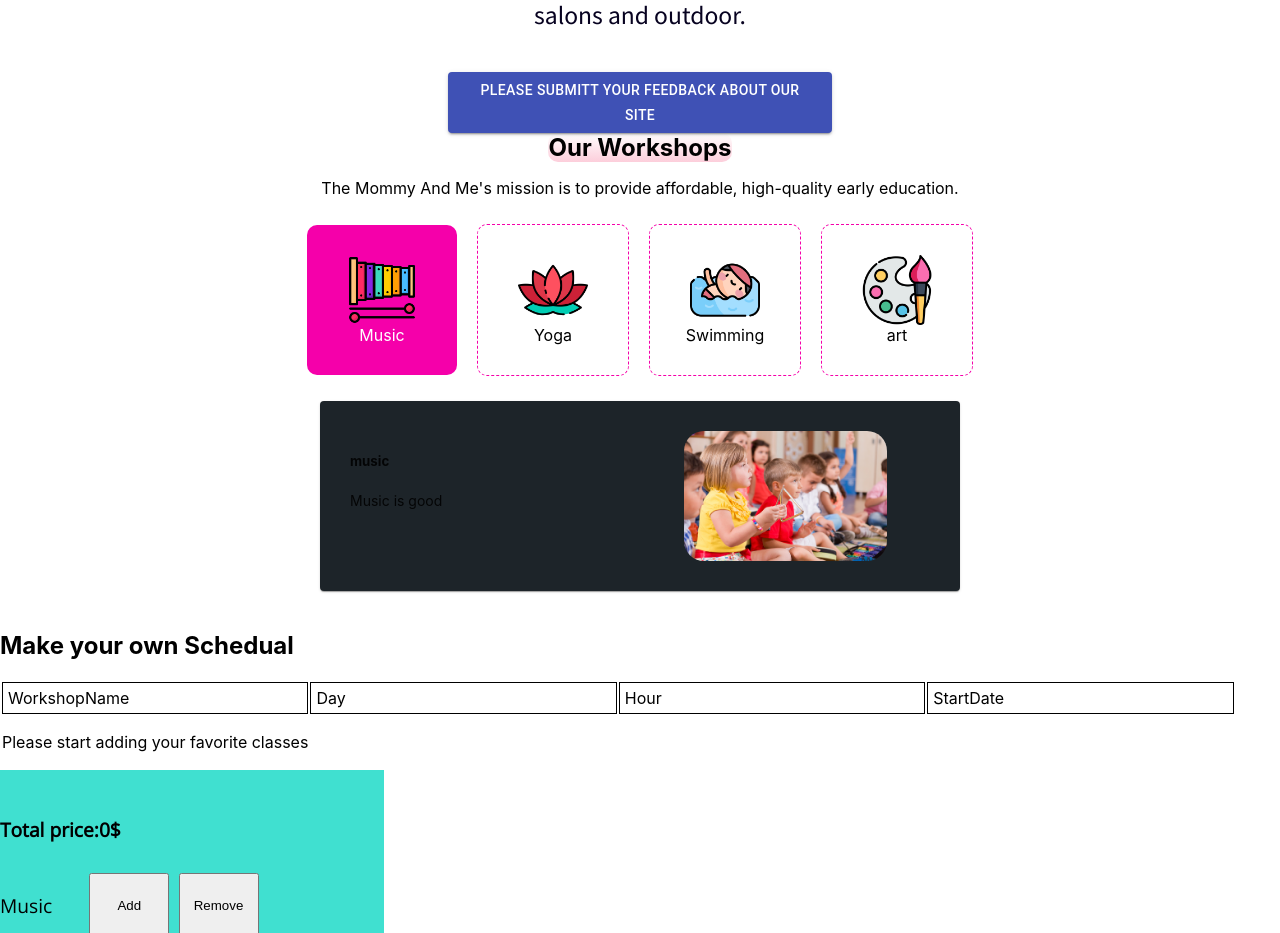
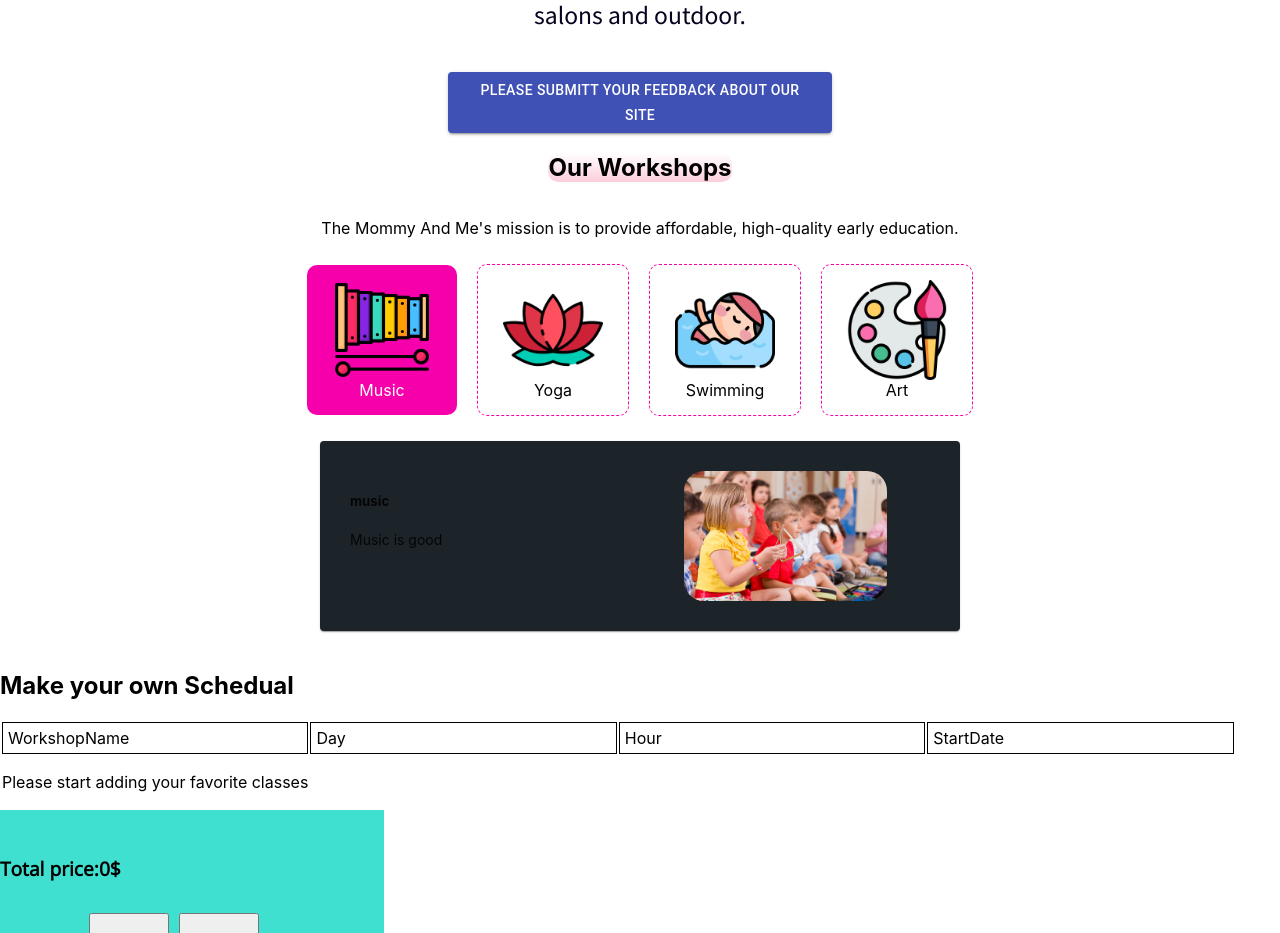
Before and after one commit to aditfz/mommy-and-me, a React (Create React App) app: page / in a window 1280 px wide. Shown: the part 804-1737 px from the top of the page. Built offline with nearby package versions, Linux system fonts and the light colour scheme.

Commit message:
cleaner code

```diff
--- a/src/components/HomePageComponents/workshops/course.tsx
+++ b/src/components/HomePageComponents/workshops/course.tsx
@@ -35,8 +35,8 @@ const useStyles = makeStyles((theme) => ({
     backgroundColor: '#f500aa',
   },
   image: {
-    width: 70,
-    height: 70,
+    width: 100,
+    height: 100,
   },
 }));
 
--- a/src/components/HomePageComponents/workshops/workshops.tsx
+++ b/src/components/HomePageComponents/workshops/workshops.tsx
@@ -10,6 +10,7 @@ const Swimmingsrc=require ('../../../constants/images/swimmer.png')
 const SwimmingImagesrc=require ('../../../constants/images/swimmerImage.png')
 const Yogasrc=require ('../../../constants/images/yoga.png')
 const YogaImagesrc=require ('../../../constants/images/YogaImage.png')
+
 
 const useStyles = makeStyles((theme) => ({
     tabPanel: {
@@ -43,11 +44,6 @@ const useStyles = makeStyles((theme) => ({
       alignItems: 'center',
     },
   }));
-
-export default function () {
-    const classes = useStyles();
-
-    const [page, setPage] = useState(0);
   const CourseDetailes = [
     {
       title: 'music',
@@ -79,6 +75,35 @@ export default function () {
     },
   ];
 
+export default function () {
+    const classes = useStyles();
+
+    const [page, setPage] = useState(0);
+
+    const courseinf=[
+
+       {
+            image:Musicsrc,
+            title:'Music',
+            onClick:() => setPage(0),
+            active:page === 0
+        },{
+            image:Yogasrc,
+            title:'Yoga',
+            onClick:() => setPage(1),
+            active:page === 1
+        },{
+            image:Swimmingsrc,
+            title:'Swimming',
+            onClick:() => setPage(2),
+            active:page === 2,
+        },{
+            image:Paintsrc,
+            title:'Art',
+            onClick:() => setPage(3),
+            active:page === 3
+        }
+          ]
 
     return (
       <div>
@@ -92,10 +117,9 @@ export default function () {
         >
           <h2
             style={{
-              margin: 'auto',
+              marginTop: '20',
               backgroundImage:
                 'linear-gradient(to top, rgba(250,157,183, 0.5), rgba(255,255,255, 0.5)',
-              display: 'inline',
               borderRadius: 10,
             }}
           >
@@ -108,30 +132,10 @@ export default function () {
           </p>
         </div>
         <Grid container direction='row' justify='center' alignItems='center'>
-          <Course
-            image={Musicsrc}
-            title='Music'
-            onClick={() => setPage(0)}
-            active={page === 0}
-          />
-          <Course
-            image={Yogasrc}
-            title='Yoga'
-            onClick={() => setPage(1)}
-            active={page === 1}
-          />
-          <Course
-            image={Swimmingsrc}
-            title='Swimming'
-            onClick={() => setPage(2)}
-            active={page === 2}
-          />
-          <Course
-            image={Paintsrc}
-            title='art'
-            onClick={() => setPage(3)}
-            active={page === 3}
-          />
+          {courseinf.map((aCourse=>{
+            return <Course image={aCourse.image} title={aCourse.title} onClick={aCourse.onClick} key={aCourse.title} active={aCourse.active}/>
+          }))}
+
         </Grid>
         <Grid
           container
```
Lines whose indentation alone changed are shown as unchanged.
